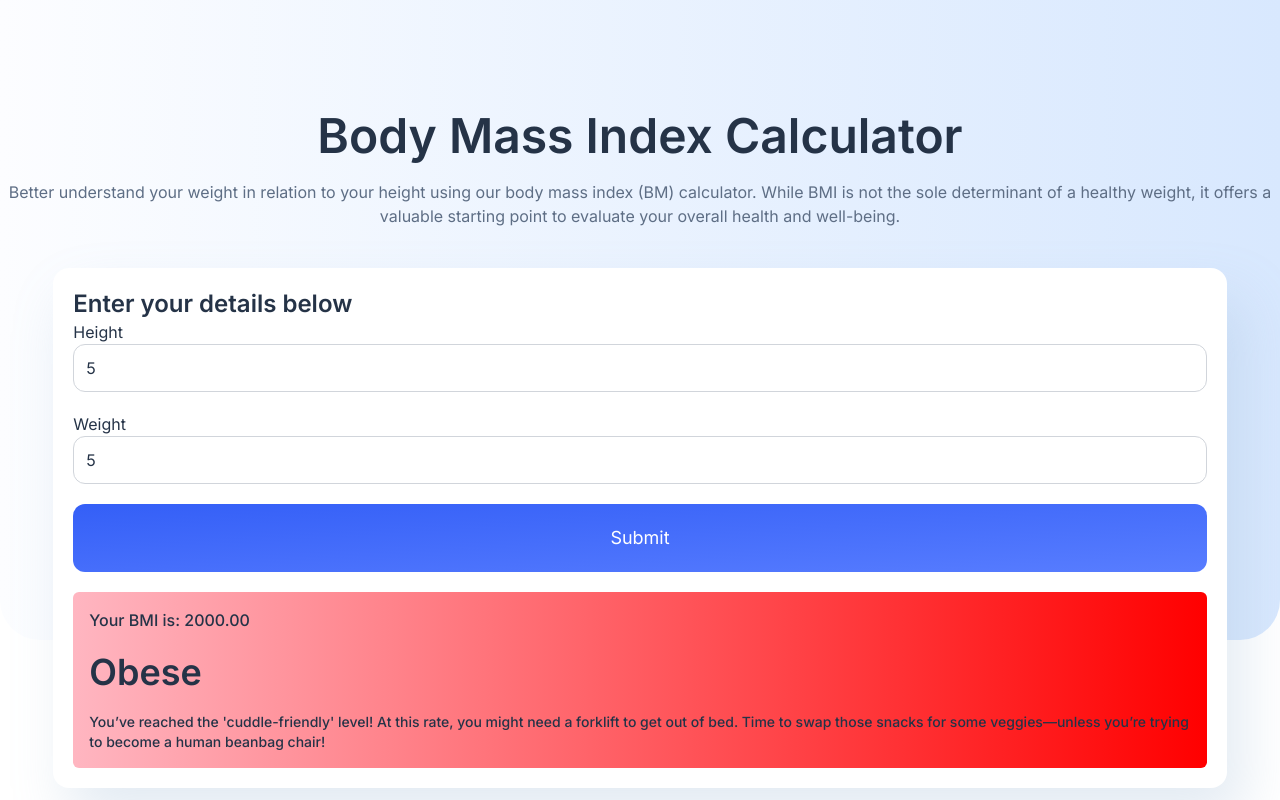
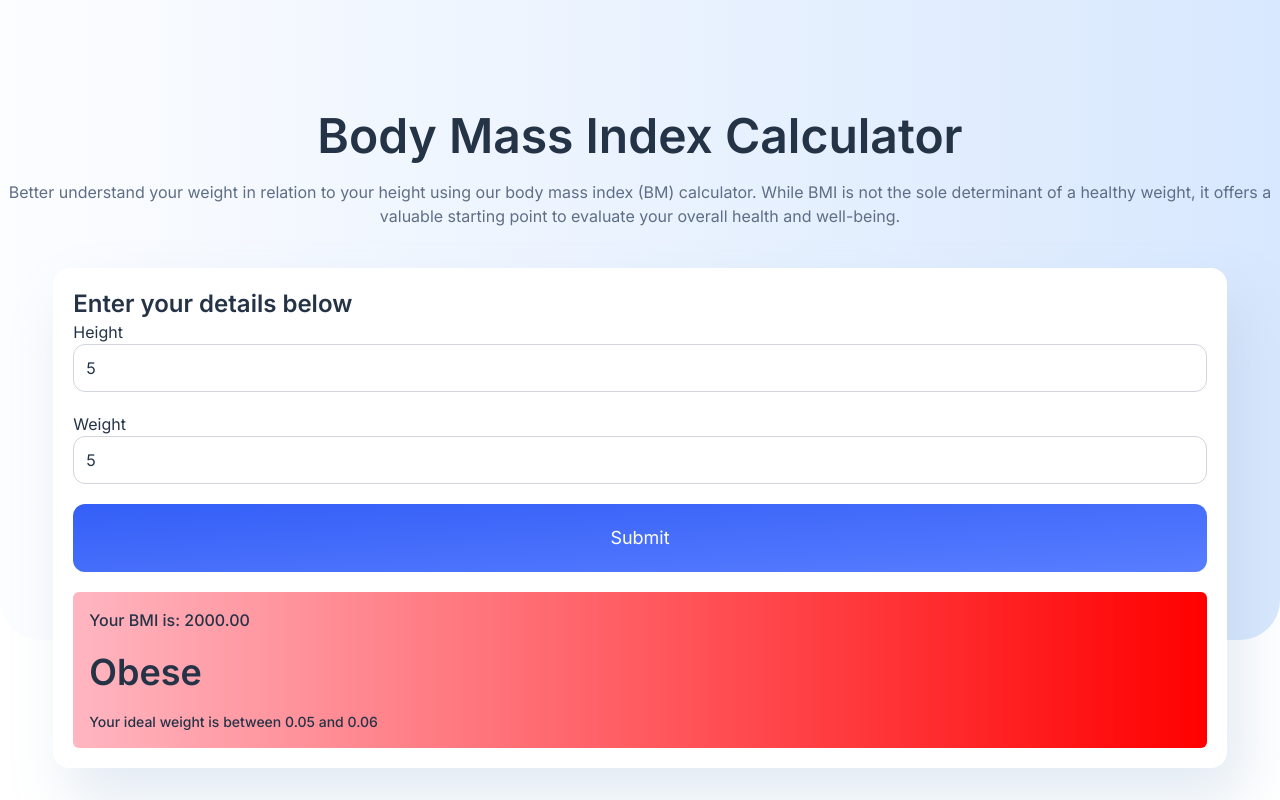
Before and after one commit to MohammadSoleimanikia/BMI-calculator, a website: page docs/index.html in a window 1280 px wide. Both pictures are taken after typing "5", "5" into the empty fields and a click on the button "Submit". Shown: the top 800 px of the page. Drawn offline with Linux system fonts and the light colour scheme; some icons are missing.

Commit message:
improve js and out put texts

```diff
--- a/docs/index.html
+++ b/docs/index.html
@@ -58,8 +58,6 @@
           <div>
             <p id="bmi-description" class="bmi-description">
               Enter your height and weight and you’ll see your BMI result
-              <br>
-              !WARNING: results are harsh.
             </p>
           </div>
         </div>
--- a/docs/index.js
+++ b/docs/index.js
@@ -1,43 +1,56 @@
 const btn = document.getElementById("input-btn");
+const outputTitle = document.getElementById("output-title");
+// to add gradient to it
+const output = document.getElementById("output");
+const bmiDescription = document.getElementById("bmi-description");
+const outputValue = document.querySelector(".output-value");
+
+function calculateIdealWeight(height) {
+  // Convert height from centimeters to meters
+  const heightM = height / 100;
+
+  // Calculate ideal weight for BMI of 18.5
+  const idealWeightLow = 18.5 * (heightM * heightM);
+
+  // Calculate ideal weight for BMI of 24.9
+  const idealWeightHigh = 24.9 * (heightM * heightM);
+
+  return {
+    low: idealWeightLow.toFixed(2), // Ideal weight for BMI of 18.5
+    high: idealWeightHigh.toFixed(2), // Ideal weight for BMI of 24.9
+  };
+}
+
 btn.addEventListener("click", () => {
   // Retrieve the values inside the event listener
   // before button clicked the values are empty and thats why we add them in event listener
   const height = Number(document.getElementById("height").value);
   const weight = Number(document.getElementById("weight").value);
-  const outputTitle = document.getElementById("output-title");
-  const output = document.getElementById("output");
-  const bmiDescription = document.getElementById("bmi-description");
-  const outputValue = document.querySelector(".output-value");
 
   // Convert height to meters
   const heightM = height / 100;
   // Calculate BMI
-  const bmi = weight / (heightM * heightM);
-  outputTitle.textContent = `Your BMI is: ${bmi.toFixed(2)}`;
+  const bmi = (weight / (heightM * heightM)).toFixed(2);
+  outputTitle.textContent = `Your BMI is: ${bmi}`;
+//   add different gradient for each type of bmi
   var gradientClass = "";
-  var resultFunny = "";
   if (bmi < 18.5) {
     result = "Underweight";
-    resultFunny =
-      "Congratulations! You're officially a walking skeleton. Time to hit the buffet and stop auditioning for the role of Human Hangar!";
     gradientClass = "bg-gradient-to-r from-[#FFEFD5] to-[#FFE4B5]";
   } else if (bmi >= 18.5 && bmi <= 24.9) {
     result = "Normal";
-    resultFunny =
-      "You're in the 'healthy weight' zone, but don’t get too comfy! One too many donuts and you’ll be auditioning for the next reality show: 'Extreme Makeover: Weight Gain Edition!";
     gradientClass = "bg-gradient-to-r from-[#D0f0c0] to-[#90ee90]";
   } else if (bmi >= 25 && bmi <= 29.9) {
     result = "Overweight";
-    resultFunny =
-      "Welcome to the 'fluffy' club! You’re just a few pizza slices away from being the star of 'My 600-lb Life.' Better start jogging, or at least waddle a little faster!";
     gradientClass = "bg-gradient-to-r from-[#FFB6C1] to-[#FF69B4]";
   } else {
     result = "Obese";
-    resultFunny =
-      "You’ve reached the 'cuddle-friendly' level! At this rate, you might need a forklift to get out of bed. Time to swap those snacks for some veggies—unless you’re trying to become a human beanbag chair!";
     gradientClass = "bg-gradient-to-r from-[#FFB6C1] to-[#FF0000]";
   }
   output.className = "p-4 rounded-md  font-medium " + gradientClass; // Set gradient class
   outputValue.textContent = result;
-  bmiDescription.textContent = resultFunny;
+
+//   calculate ideal weight
+  let idealWeight=calculateIdealWeight(height);
+  bmiDescription.textContent =`Your ideal weight is between ${idealWeight.low} and ${idealWeight.high}`;
 });
```
